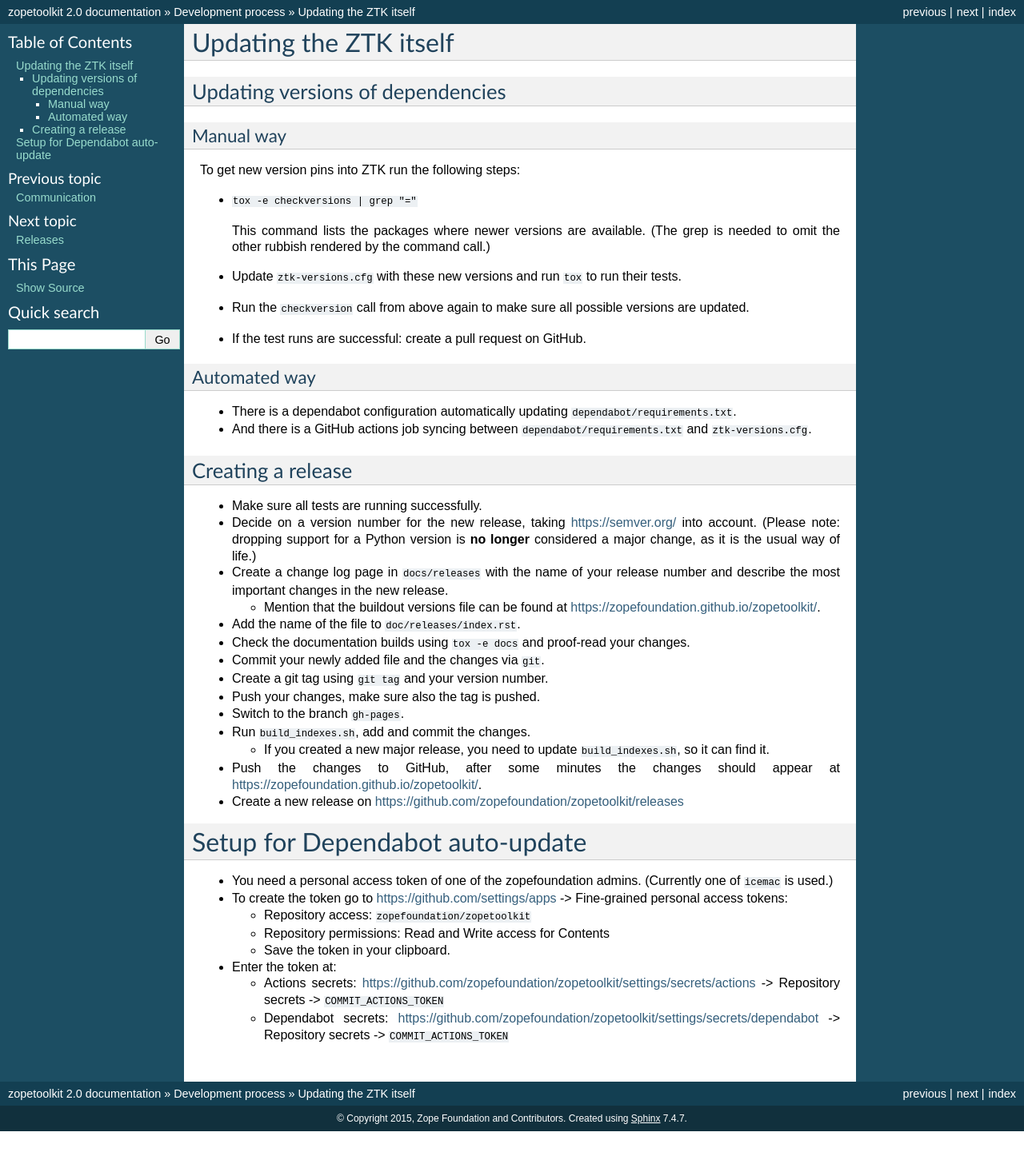
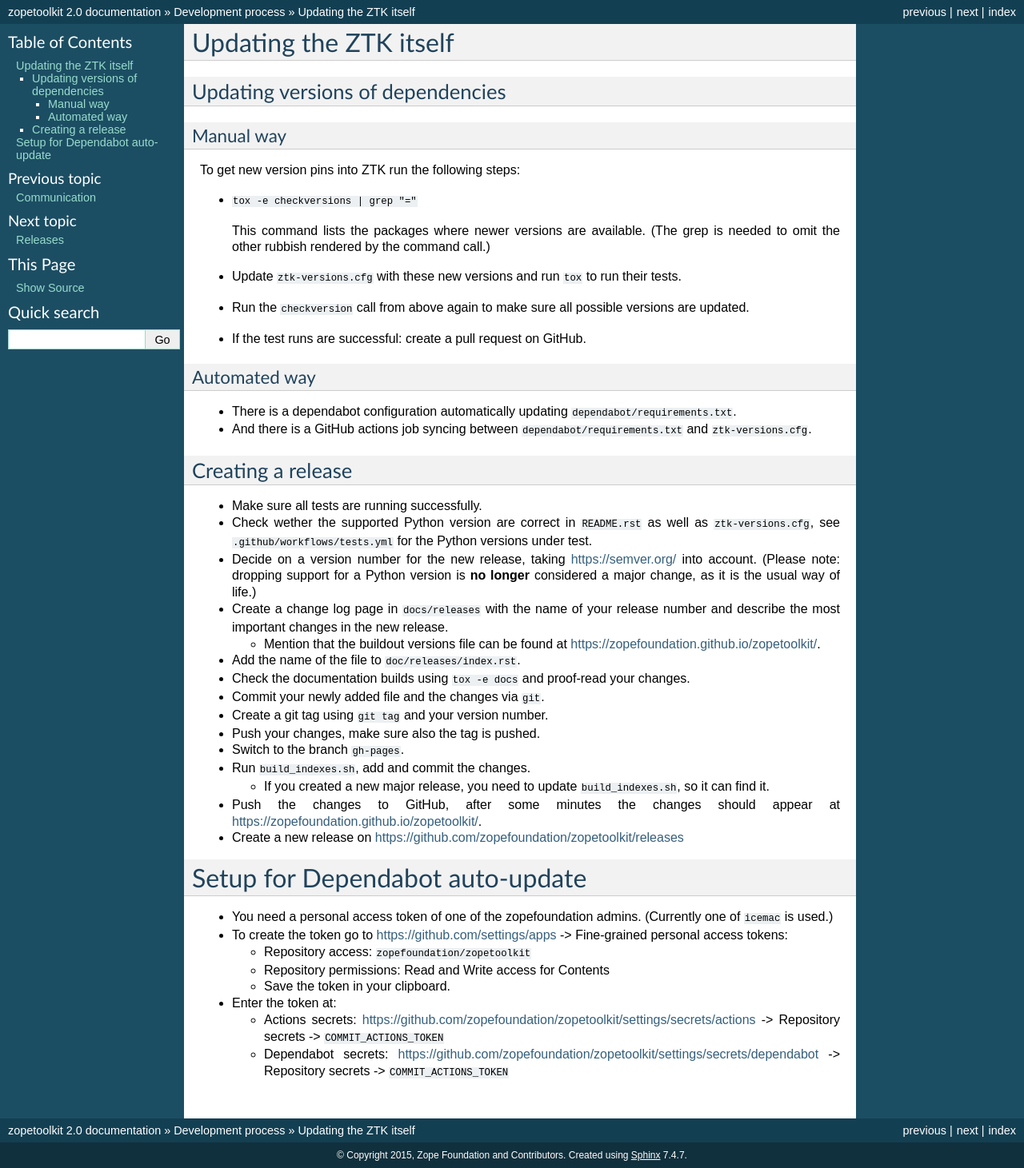
Before and after one commit to zopefoundation/zopetoolkit, a Sphinx documentation site: the page built from docs/process/updating-ztk.rst, in a window 1280 px wide. Shown: the whole page at 80% size. Built offline with Sphinx 7.4.7, drawn with Linux system fonts in a browser that asks for light colours; before the commit the page ends 1415 px from its top, so only the background shows below that.

Commit message:
Require correct Python versions.

```diff
--- a/docs/process/updating-ztk.rst
+++ b/docs/process/updating-ztk.rst
@@ -32,6 +32,8 @@
 ------------------
 
 * Make sure all tests are running successfully.
+* Check wether the supported Python version are correct in ``README.rst`` as well as
+  ``ztk-versions.cfg``, see ``.github/workflows/tests.yml`` for the Python versions under test.
 * Decide on a version number for the new release, taking https://semver.org/
   into account. (Please note: dropping support for a Python version is
   **no longer** considered a major change, as it is the usual way of life.)
```
